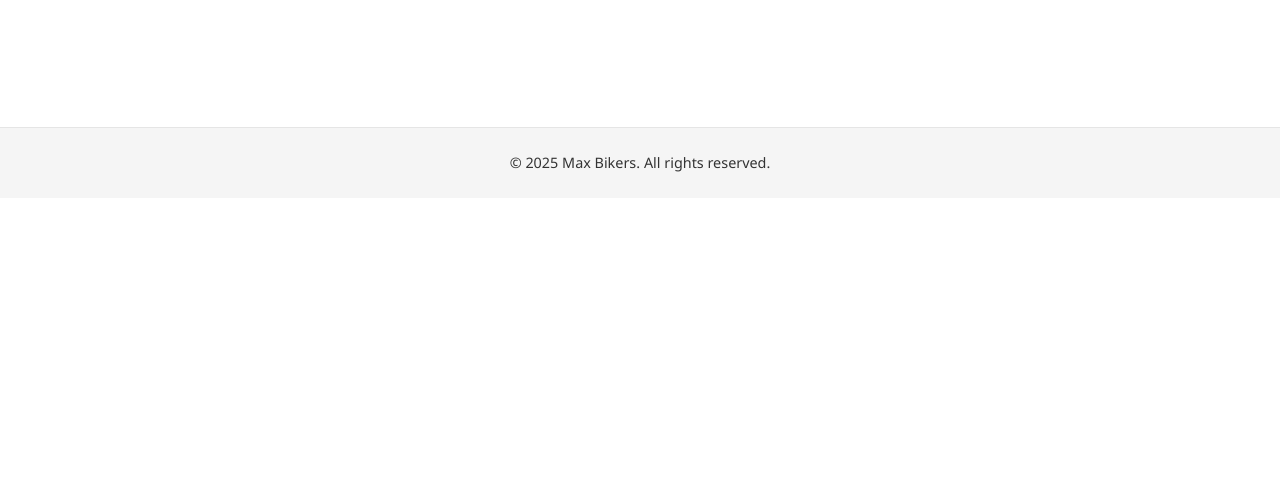
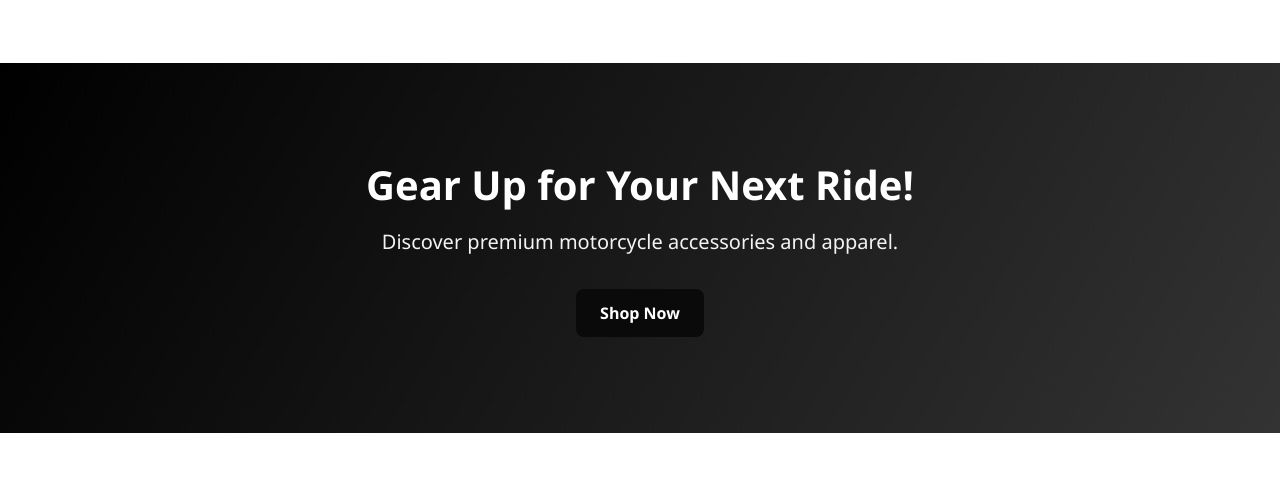
Before and after one commit to matmood-dev/ecommerce-react-springboot, a React (Vite) app in the folder vite-project/: page / in a window 1280 px wide. Shown: the part 1652-2135 px from the top of the page. Before the commit the page ends 1850 px from the top, so only its background shows below. Built offline with nearby package versions, Linux system fonts and the light colour scheme.

Commit message:
promobanner

```diff
--- /dev/null
+++ b/vite-project/src/components/homepage/PromoBannerSection.tsx
@@ -0,0 +1,81 @@
+import styled from "styled-components";
+import { useTranslation } from "react-i18next";
+import { useNavigate } from "react-router-dom";
+
+export default function PromoBannerSection() {
+  const { t } = useTranslation();
+  const navigate = useNavigate();
+
+  return (
+    <PromoWrapper>
+      <Content>
+        <PromoHeadline>{t("promo.title")}</PromoHeadline>
+        <PromoSubText>{t("promo.subtitle")}</PromoSubText>
+        <ButtonGroup>
+          <ActionButton onClick={() => navigate("/shop")}>
+            {t("promo.cta")}
+          </ActionButton>
+        </ButtonGroup>
+      </Content>
+    </PromoWrapper>
+  );
+}
+
+const PromoWrapper = styled.section`
+  background: ${({ theme }) =>
+    theme.mode === 'dark'
+      ? 'linear-gradient(120deg, #1f1f1f, #3a3a3a)'
+      : `linear-gradient(120deg, ${theme.primary}, ${theme.secondary})`};
+  color: #fff;
+  padding: 6rem 2rem;
+  display: flex;
+  align-items: center;
+  justify-content: center;
+  text-align: center;
+  direction: inherit;
+`;
+
+const Content = styled.div`
+  max-width: 800px;
+`;
+
+const PromoHeadline = styled.h2`
+  font-size: 2.5rem;
+  font-weight: 800;
+  margin-bottom: 1rem;
+  line-height: 1.3;
+
+  @media (max-width: 768px) {
+    font-size: 2rem;
+  }
+`;
+
+const PromoSubText = styled.p`
+  font-size: 1.25rem;
+  font-weight: 400;
+  margin-bottom: 2rem;
+  opacity: 0.95;
+`;
+
+const ButtonGroup = styled.div`
+  display: flex;
+  justify-content: center;
+  gap: 1rem;
+  flex-wrap: wrap;
+`;
+
+const ActionButton = styled.button`
+  background-color: ${({ theme }) => theme.text};
+  color: ${({ theme }) => theme.background};
+  border: none;
+  padding: 0.75rem 1.5rem;
+  border-radius: 8px;
+  font-weight: 600;
+  cursor: pointer;
+  transition: 0.3s;
+
+  &:hover {
+    background-color: ${({ theme }) => theme.card};
+    color: ${({ theme }) => theme.text};
+  }
+`;
--- a/vite-project/src/locales/ar.json
+++ b/vite-project/src/locales/ar.json
@@ -38,5 +38,11 @@
 
   "newArrivals": {
     "title": "الواصل حديثًا"
+  },
+
+  "promo": {
+    "title": "استعد لرحلتك القادمة!",
+    "subtitle": "اكتشف أفضل ملحقات وملابس الدراجات النارية.",
+    "cta": "تسوق الآن"
   }
 }
--- a/vite-project/src/locales/en.json
+++ b/vite-project/src/locales/en.json
@@ -38,5 +38,11 @@
 
   "newArrivals": {
     "title": "New Arrivals"
+  },
+
+  "promo": {
+    "title": "Gear Up for Your Next Ride!",
+    "subtitle": "Discover premium motorcycle accessories and apparel.",
+    "cta": "Shop Now"
   }
 }
--- a/vite-project/src/pages/Homepage.tsx
+++ b/vite-project/src/pages/Homepage.tsx
@@ -4,6 +4,7 @@ import HeroSection from '../components/homepage/HeroSection';
 import FeaturesSection from '../components/homepage/FeaturesSection';
 import CategoriesSection from '../components/homepage/CategoriesSection';
 import NewArrivalsSection from '../components/homepage/NewArrivalsSection';
+import PromoBannerSection from '../components/homepage/PromoBannerSection';
 
 type Props = {
   toggleTheme: () => void;
@@ -19,6 +20,7 @@ export default function Homepage({ toggleTheme, isDark }: Props) {
       <FeaturesSection />
       <CategoriesSection />
       <NewArrivalsSection />
+      <PromoBannerSection />
     </Layout>
   );
 }
```
